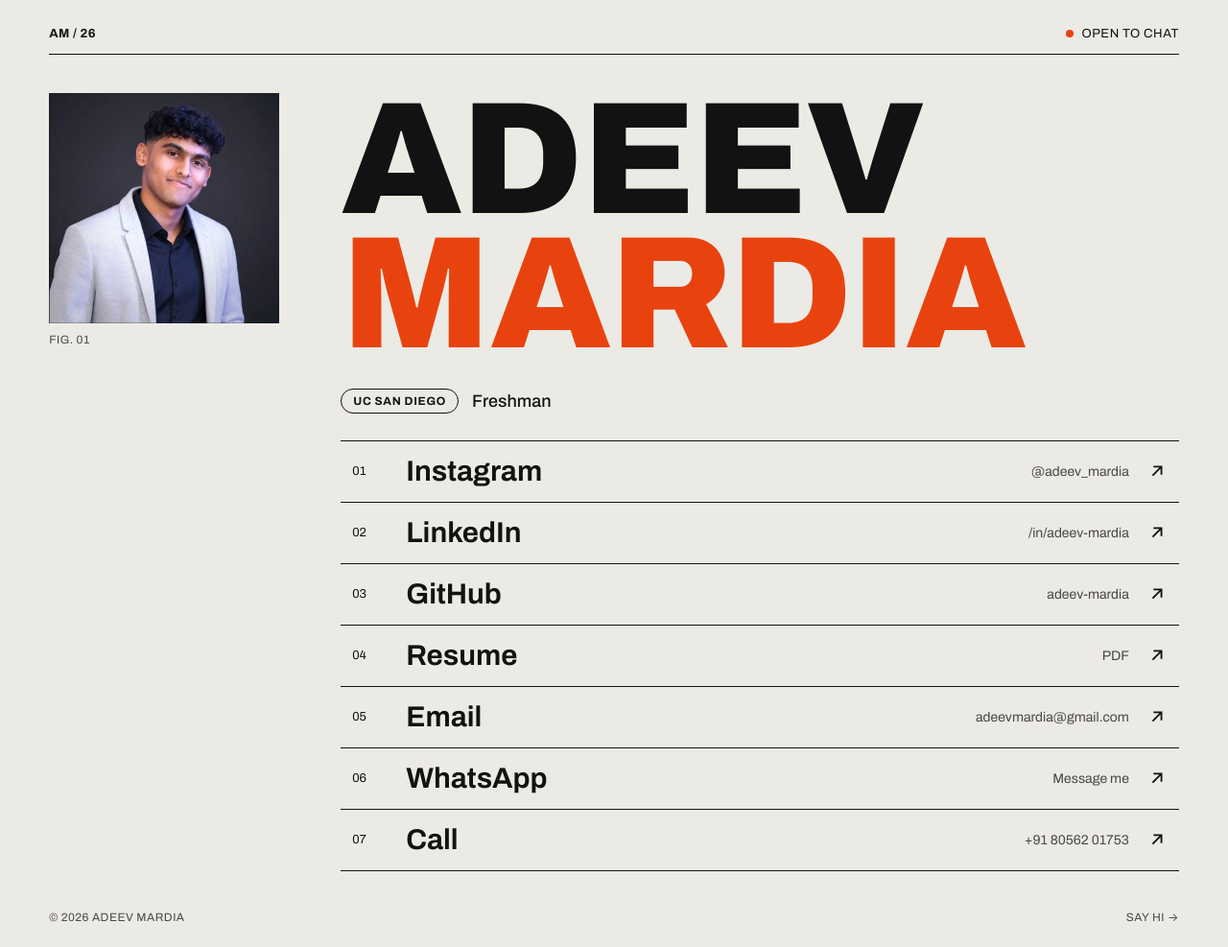
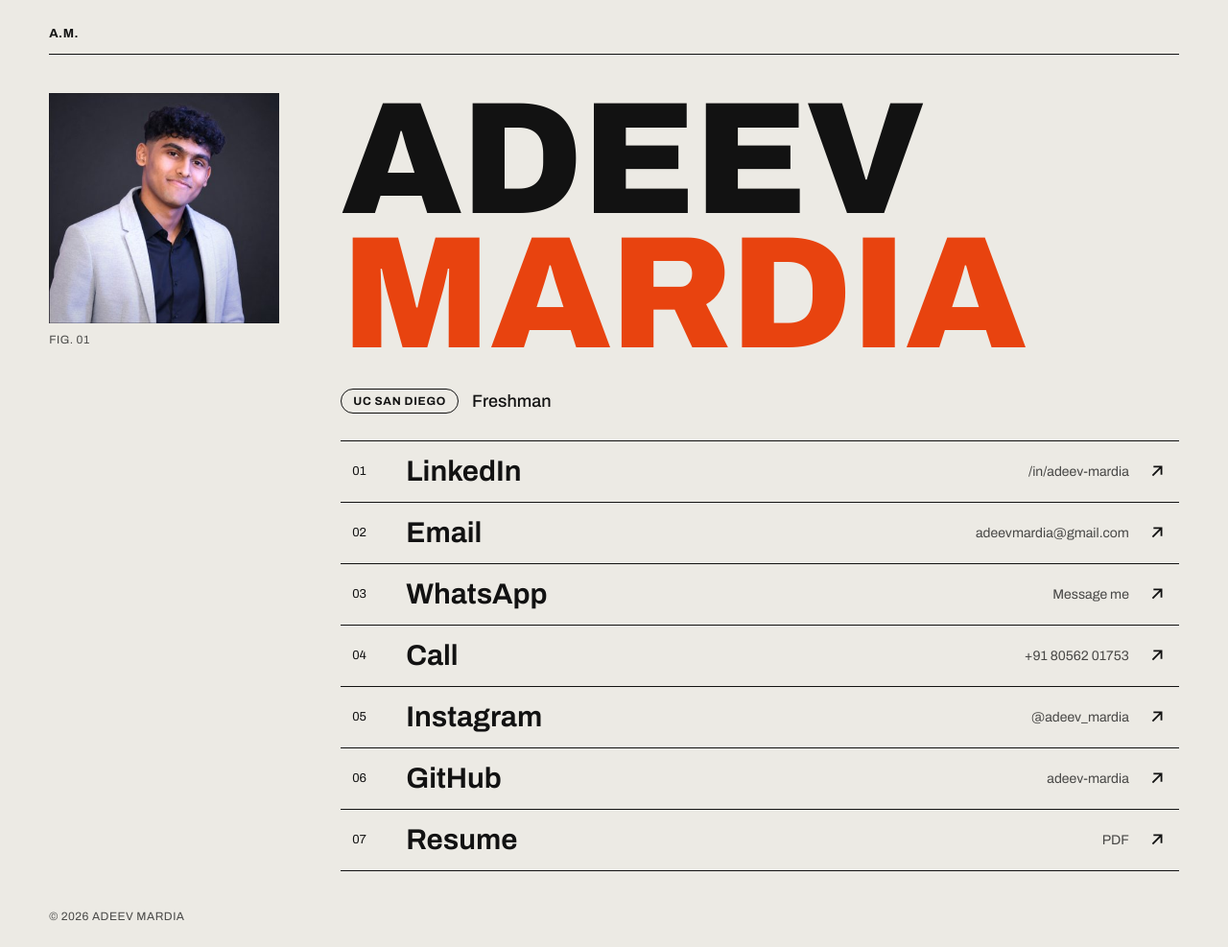
Before and after one commit to adeev-mardia/adeev-mardia.github.io, a plain HTML site: page index.html in a window 1280 px wide. Shown: the whole page at 96% size. Drawn offline with Linux system fonts and the light colour scheme.

Commit message:
Simplify header and footer, reorder links
Co-Authored-By: Claude Opus 5.5 <noreply@anthropic.com>
Claude-Session: https://claude.ai/code/session_01RyR11UECeTvqBT88wfo7Tk

```diff
--- a/index.html
+++ b/index.html
@@ -26,8 +26,6 @@ body{margin:0;background:var(--paper);color:var(--ink);font-family:'Archivo',sys
 .meta{display:flex;justify-content:space-between;align-items:baseline;gap:16px;font-size:13px;letter-spacing:.04em;text-transform:uppercase}
 .top{border-bottom:1.5px solid var(--ink);padding-bottom:14px}
 .top b{font-weight:700}
-.dot{display:inline-flex;align-items:center;gap:8px}
-.dot::before{content:"";width:8px;height:8px;border-radius:50%;background:var(--accent)}
 main{flex:1 1 auto;display:grid;grid-template-columns:240px minmax(0,1fr);grid-template-areas:"photo name" "photo tag" "photo nav";grid-template-rows:auto auto 1fr;column-gap:clamp(28px,5vw,72px);row-gap:28px;align-items:start}
 figure{grid-area:photo;margin:0;display:flex;flex-direction:column;gap:10px;min-width:0}
 .frame{width:100%;aspect-ratio:1/1;overflow:hidden;background:#1E1E20}
@@ -59,7 +57,6 @@ nav{grid-area:nav;min-width:0;display:flex;flex-direction:column;border-top:1.5p
  .h{white-space:normal;overflow-wrap:anywhere}
 }
 /* very small phones */
-@media (max-width:340px){.top .dot{display:none}}
 /* tablets: photo beside name, never too tall */
 @media (min-width:561px) and (max-width:900px){main{grid-template-columns:180px minmax(0,1fr)}}
 /* short landscape phones */
@@ -70,8 +67,7 @@ nav{grid-area:nav;min-width:0;display:flex;flex-direction:column;border-top:1.5p
 <body>
 <div class="page">
 <header class="meta top">
-<b>AM / 26</b>
-<span class="dot">Open to chat</span>
+<b>A.M.</b>
 </header>
 <main>
 <figure>
@@ -83,16 +79,16 @@ nav{grid-area:nav;min-width:0;display:flex;flex-direction:column;border-top:1.5p
 <h1>Adeev<br><span>Mardia</span></h1>
 <p class="tag"><span class="pill">UC San Diego</span><span>Freshman</span></p>
 <nav aria-label="Links">
-<a class="row" href="https://www.instagram.com/adeev_mardia" target="_blank" rel="noopener"><span class="n">01</span><span class="l">Instagram</span><span class="h">@adeev_mardia</span><svg class="a" aria-hidden="true" width="22" height="22" viewBox="0 0 24 24" fill="none" stroke="currentColor" stroke-width="2"><path d="M7 17L17 7M8 7h9v9"/></svg></a>
-<a class="row" href="https://www.linkedin.com/in/adeev-mardia" target="_blank" rel="noopener"><span class="n">02</span><span class="l">LinkedIn</span><span class="h">/in/adeev-mardia</span><svg class="a" aria-hidden="true" width="22" height="22" viewBox="0 0 24 24" fill="none" stroke="currentColor" stroke-width="2"><path d="M7 17L17 7M8 7h9v9"/></svg></a>
-<a class="row" href="https://github.com/adeev-mardia" target="_blank" rel="noopener"><span class="n">03</span><span class="l">GitHub</span><span class="h">adeev-mardia</span><svg class="a" aria-hidden="true" width="22" height="22" viewBox="0 0 24 24" fill="none" stroke="currentColor" stroke-width="2"><path d="M7 17L17 7M8 7h9v9"/></svg></a>
-<a class="row" href="Adeev-Mardia-Resume.pdf" target="_blank" rel="noopener"><span class="n">04</span><span class="l">Resume</span><span class="h">PDF</span><svg class="a" aria-hidden="true" width="22" height="22" viewBox="0 0 24 24" fill="none" stroke="currentColor" stroke-width="2"><path d="M7 17L17 7M8 7h9v9"/></svg></a>
-<a class="row" href="mailto:adeevmardia@gmail.com"><span class="n">05</span><span class="l">Email</span><span class="h">adeevmardia@gmail.com</span><svg class="a" aria-hidden="true" width="22" height="22" viewBox="0 0 24 24" fill="none" stroke="currentColor" stroke-width="2"><path d="M7 17L17 7M8 7h9v9"/></svg></a>
-<a class="row" href="https://wa.me/918056201753" target="_blank" rel="noopener"><span class="n">06</span><span class="l">WhatsApp</span><span class="h">Message me</span><svg class="a" aria-hidden="true" width="22" height="22" viewBox="0 0 24 24" fill="none" stroke="currentColor" stroke-width="2"><path d="M7 17L17 7M8 7h9v9"/></svg></a>
-<a class="row" href="tel:+918056201753"><span class="n">07</span><span class="l">Call</span><span class="h">+91 80562 01753</span><svg class="a" aria-hidden="true" width="22" height="22" viewBox="0 0 24 24" fill="none" stroke="currentColor" stroke-width="2"><path d="M7 17L17 7M8 7h9v9"/></svg></a>
+<a class="row" href="https://www.linkedin.com/in/adeev-mardia" target="_blank" rel="noopener"><span class="n">01</span><span class="l">LinkedIn</span><span class="h">/in/adeev-mardia</span><svg class="a" aria-hidden="true" width="22" height="22" viewBox="0 0 24 24" fill="none" stroke="currentColor" stroke-width="2"><path d="M7 17L17 7M8 7h9v9"/></svg></a>
+<a class="row" href="mailto:adeevmardia@gmail.com"><span class="n">02</span><span class="l">Email</span><span class="h">adeevmardia@gmail.com</span><svg class="a" aria-hidden="true" width="22" height="22" viewBox="0 0 24 24" fill="none" stroke="currentColor" stroke-width="2"><path d="M7 17L17 7M8 7h9v9"/></svg></a>
+<a class="row" href="https://wa.me/918056201753" target="_blank" rel="noopener"><span class="n">03</span><span class="l">WhatsApp</span><span class="h">Message me</span><svg class="a" aria-hidden="true" width="22" height="22" viewBox="0 0 24 24" fill="none" stroke="currentColor" stroke-width="2"><path d="M7 17L17 7M8 7h9v9"/></svg></a>
+<a class="row" href="tel:+918056201753"><span class="n">04</span><span class="l">Call</span><span class="h">+91 80562 01753</span><svg class="a" aria-hidden="true" width="22" height="22" viewBox="0 0 24 24" fill="none" stroke="currentColor" stroke-width="2"><path d="M7 17L17 7M8 7h9v9"/></svg></a>
+<a class="row" href="https://www.instagram.com/adeev_mardia" target="_blank" rel="noopener"><span class="n">05</span><span class="l">Instagram</span><span class="h">@adeev_mardia</span><svg class="a" aria-hidden="true" width="22" height="22" viewBox="0 0 24 24" fill="none" stroke="currentColor" stroke-width="2"><path d="M7 17L17 7M8 7h9v9"/></svg></a>
+<a class="row" href="https://github.com/adeev-mardia" target="_blank" rel="noopener"><span class="n">06</span><span class="l">GitHub</span><span class="h">adeev-mardia</span><svg class="a" aria-hidden="true" width="22" height="22" viewBox="0 0 24 24" fill="none" stroke="currentColor" stroke-width="2"><path d="M7 17L17 7M8 7h9v9"/></svg></a>
+<a class="row" href="Adeev-Mardia-Resume.pdf" target="_blank" rel="noopener"><span class="n">07</span><span class="l">Resume</span><span class="h">PDF</span><svg class="a" aria-hidden="true" width="22" height="22" viewBox="0 0 24 24" fill="none" stroke="currentColor" stroke-width="2"><path d="M7 17L17 7M8 7h9v9"/></svg></a>
 </nav>
 </main>
-<footer class="meta bottom"><span>© 2026 Adeev Mardia</span><span>Say hi →</span></footer>
+<footer class="meta bottom"><span>© 2026 Adeev Mardia</span></footer>
 </div>
 </body>
 </html>
```
